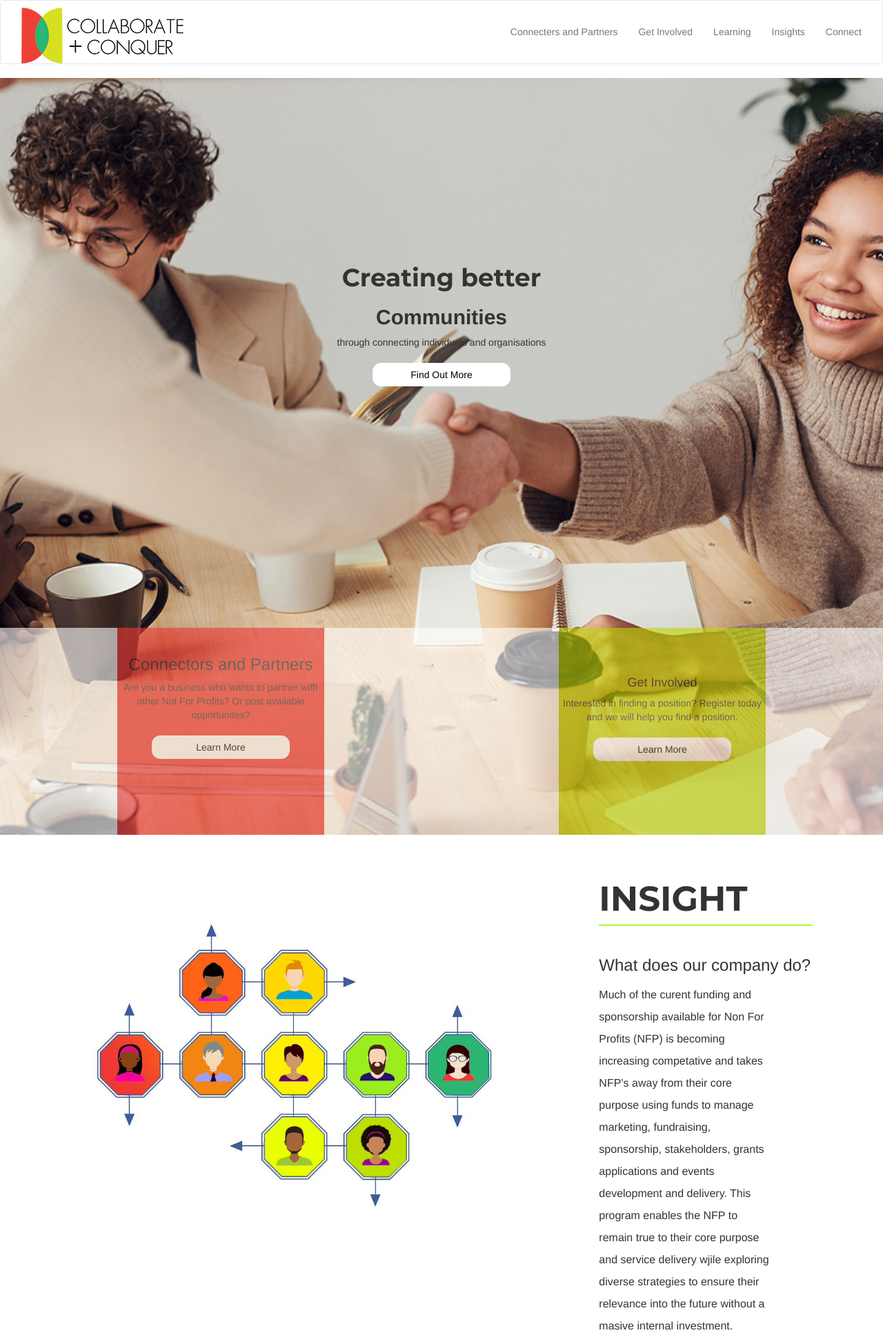
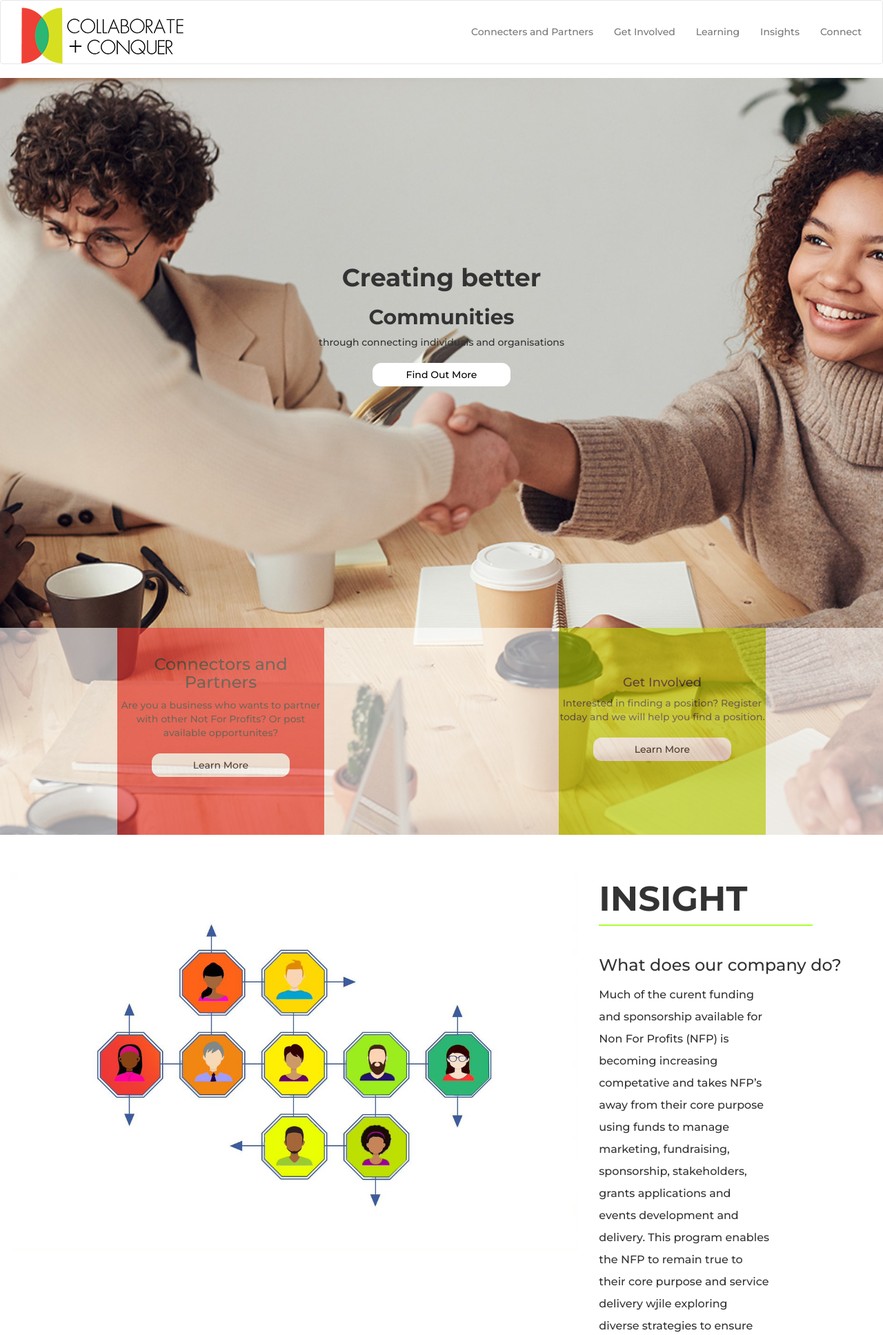
Before and after one commit to ClairesCoding/C-Cwebsite, a PHP site: page / in a window 1280 px wide. Shown: the top 1935 px of the page at 69% size. Run offline with PHP 8.4, Linux system fonts and the light colour scheme.

Commit message:
Update style.css

```diff
--- a/style.css
+++ b/style.css
@@ -28,6 +28,7 @@ h7{
 .navbar{
     padding-top:10px;
     background-color: white;
+    font-family: 'Montserrat', sans-serif;
 }
 .nav{
     padding-top: 10px;
@@ -39,6 +40,7 @@ h7{
     background-size: cover;
     width:100%;
     position: relative;
+    font-family: 'Montserrat', sans-serif;
 
 }
 
@@ -89,6 +91,7 @@ h7{
     padding-top: 55px;
     padding-bottom: 55px;
     margin-right: 0px;
+    font-family: 'Montserrat', sans-serif;
 }
 .insight-small-title {
     font-size: 24px;
@@ -116,6 +119,7 @@ h7{
     padding:0%;
     margin:0%;
     width:100%;
+    font-family: 'Montserrat', sans-serif;
 }
 
 .learningbg1{
@@ -220,6 +224,7 @@ img{
   background-color: #50c38b;
   color: white;
   text-align: center;
+    font-family: 'Montserrat', sans-serif;
 }
 
 .footer-image{
```
